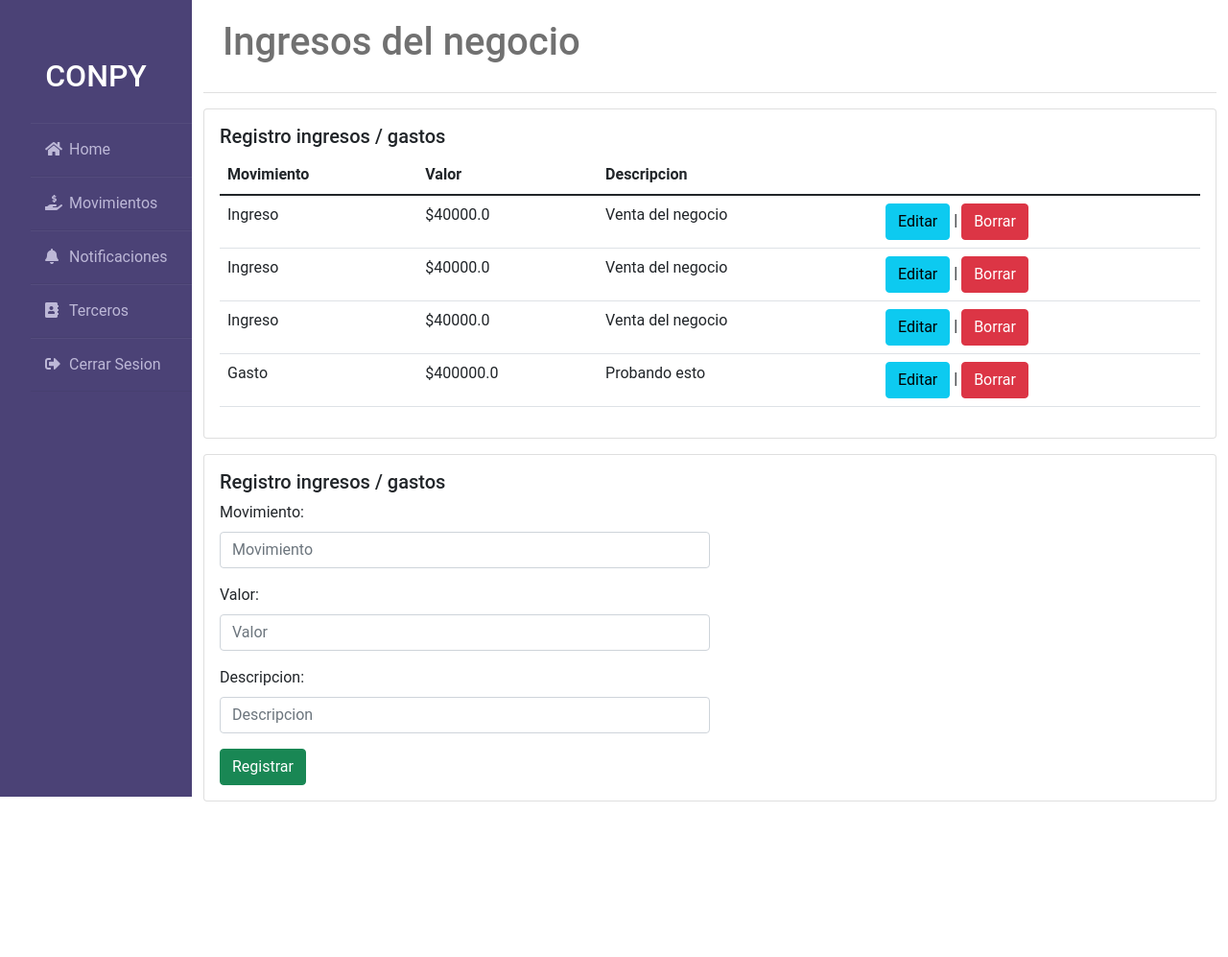
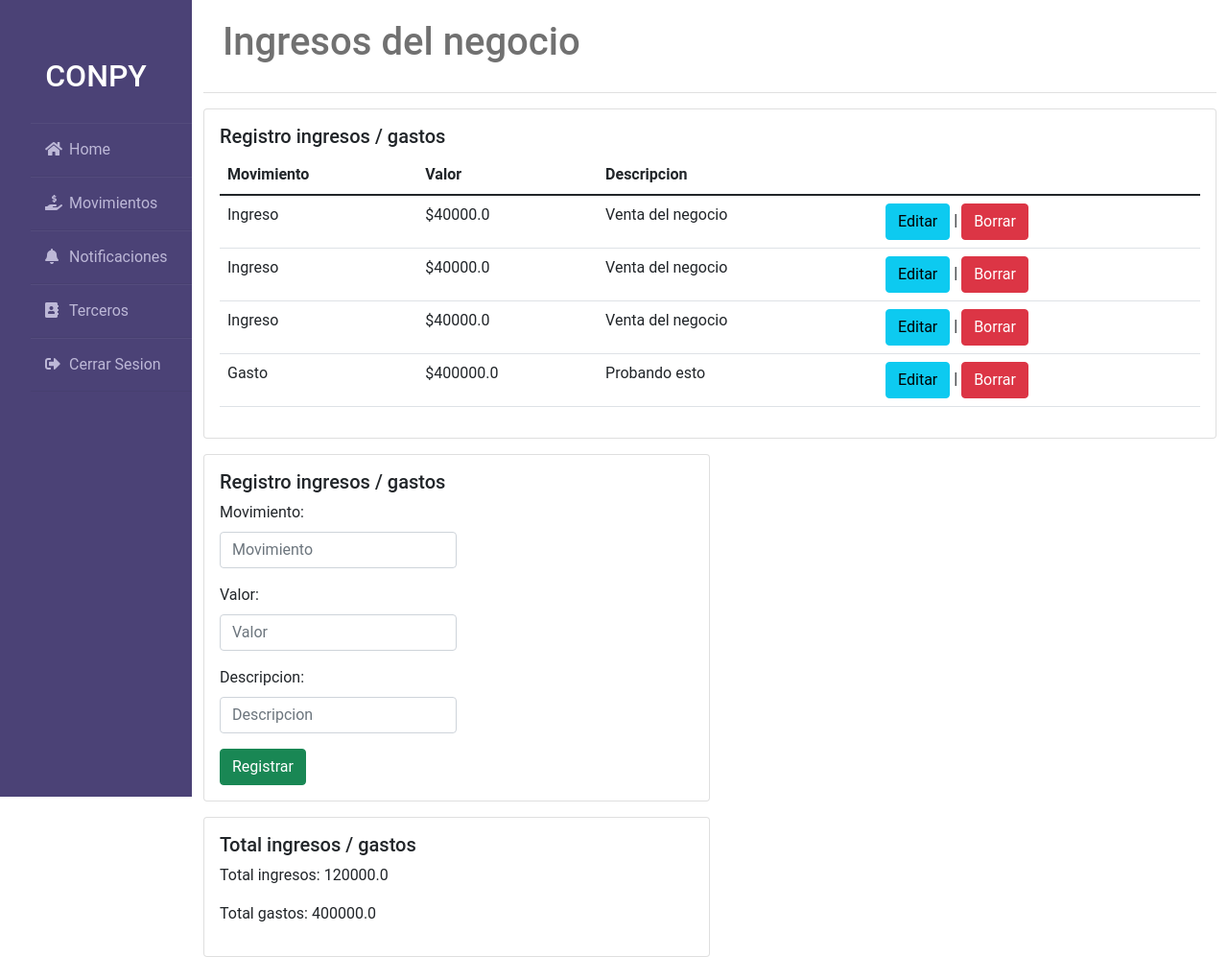
Before and after one commit to felipealvarezb/Conpy2.0, a Django app: page /ingresos/ in a window 1280 px wide. Shown: the whole page at 96% size. Before the commit the page ends 835 px from the top, so only its background shows below. Run offline with Django 4.2, Linux system fonts and the light colour scheme; a user stored in the database is signed in; data comes from the database, SQL or seed files in the repository; both versions use the stored data as it was after the commit.

Commit message:
Suma de ingresos y gastos

```diff
--- a/negocio/models.py
+++ b/negocio/models.py
@@ -13,7 +13,7 @@ class Dato(models.Model):
     descripcion = models.TextField(max_length=200,  verbose_name='Descripcion')
 
     def __str__(self):
-        fila = "Movimiento: " + self.movimiento +"-"+ "Descripcion: " + self.descripcion
+        fila = "Movimiento: " + self.movimiento +" - "+ "Valor: " + str(self.valor)
         return fila
 
 class Notificacion(models.Model):
@@ -25,5 +25,5 @@ class Notificacion(models.Model):
     fecha_lim = models.DateField(verbose_name='Fecha_lim')
 
     def __str__(self):
-        fila='Descripcion: '+self.descripcion + '-' + 'Fecha_Limite: '+ self.fecha_lim
+        fila='Descripcion: '+self.descripcion + ' -' + 'Fecha_Limite: '+ self.fecha_lim
         return fila
--- a/negocio/templates/negocio/crud/ingresos.html
+++ b/negocio/templates/negocio/crud/ingresos.html
@@ -32,9 +32,9 @@
             </table>
       </div>
     </div>
-    <div class="card mt-3">
-        <div class="card-body">
-            <h5 class="card-title">Registro ingresos / gastos</h5>
+    <div class="col-6 card mt-3">
+      <div class="card-body">
+        <h5 class="card-title">Registro ingresos / gastos</h5>
             <form action="" method="POST">
               {% csrf_token %}
               {% for campo in formulario %}
@@ -47,12 +47,19 @@
                 placeholder="{{ campo.label }}"
                 class="form-control" />
               </div>
-              <div class="col-12 help-text">{{ campo.errors }}</div>
+              <div class="col-6 help-text">{{ campo.errors }}</div>
               {% endfor %}
 
               <input type="submit" value="Registrar" class="btn btn-success">
             </form>
-        </div>
+      </div>
+    </div>
+    <div class="col-6 card mt-3">
+      <div class="card-body">
+        <h5 class="card-title">Total ingresos / gastos</h5>
+        <p>Total ingresos: {{sumi}}</p>
+        <p>Total gastos: {{sumg}}</p>
+      </div>
     </div>
 </div>
 
--- a/negocio/views.py
+++ b/negocio/views.py
@@ -1,3 +1,4 @@
+from typing import List
 from django.shortcuts import render, redirect
 from django.contrib.auth.decorators import login_required
 from .models import Dato, Notificacion
@@ -35,9 +36,20 @@ def perfil(request):
 def ingresos(request):
     datos = Dato.objects.all()
     formulario = DatoForm(request.POST or None)
+
+    totalIngresos = list(Dato.objects.filter(movimiento='Ingreso').values())
+    totalGastos = list(Dato.objects.filter(movimiento='Gasto').values())
+    sumi = 0
+    sumg = 0
+    for valuei in totalIngresos:
+        sumi = sumi + valuei['valor']
+
+    for valueg in totalGastos:
+        sumg = sumg + valueg['valor']
+
     if formulario.is_valid():
         formulario.save()
-    return render(request, "negocio/crud/ingresos.html", {'datos': datos, 'formulario': formulario})
+    return render(request, "negocio/crud/ingresos.html", {'datos': datos, 'formulario': formulario, 'sumi': sumi, 'sumg': sumg})
 
 @login_required(login_url="/login/")
 def editar(request):
```
Also changed, not shown: db.sqlite3.
